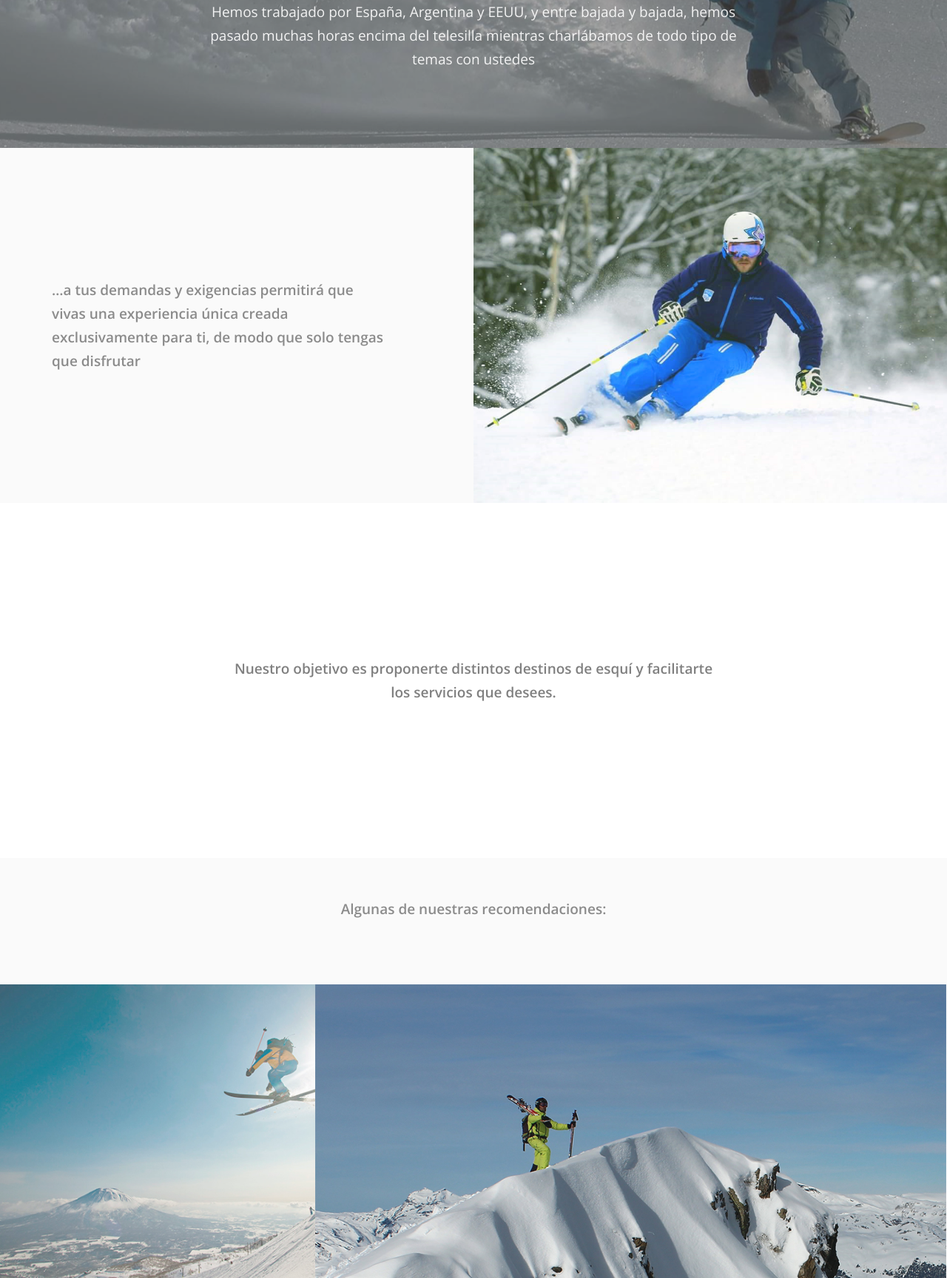
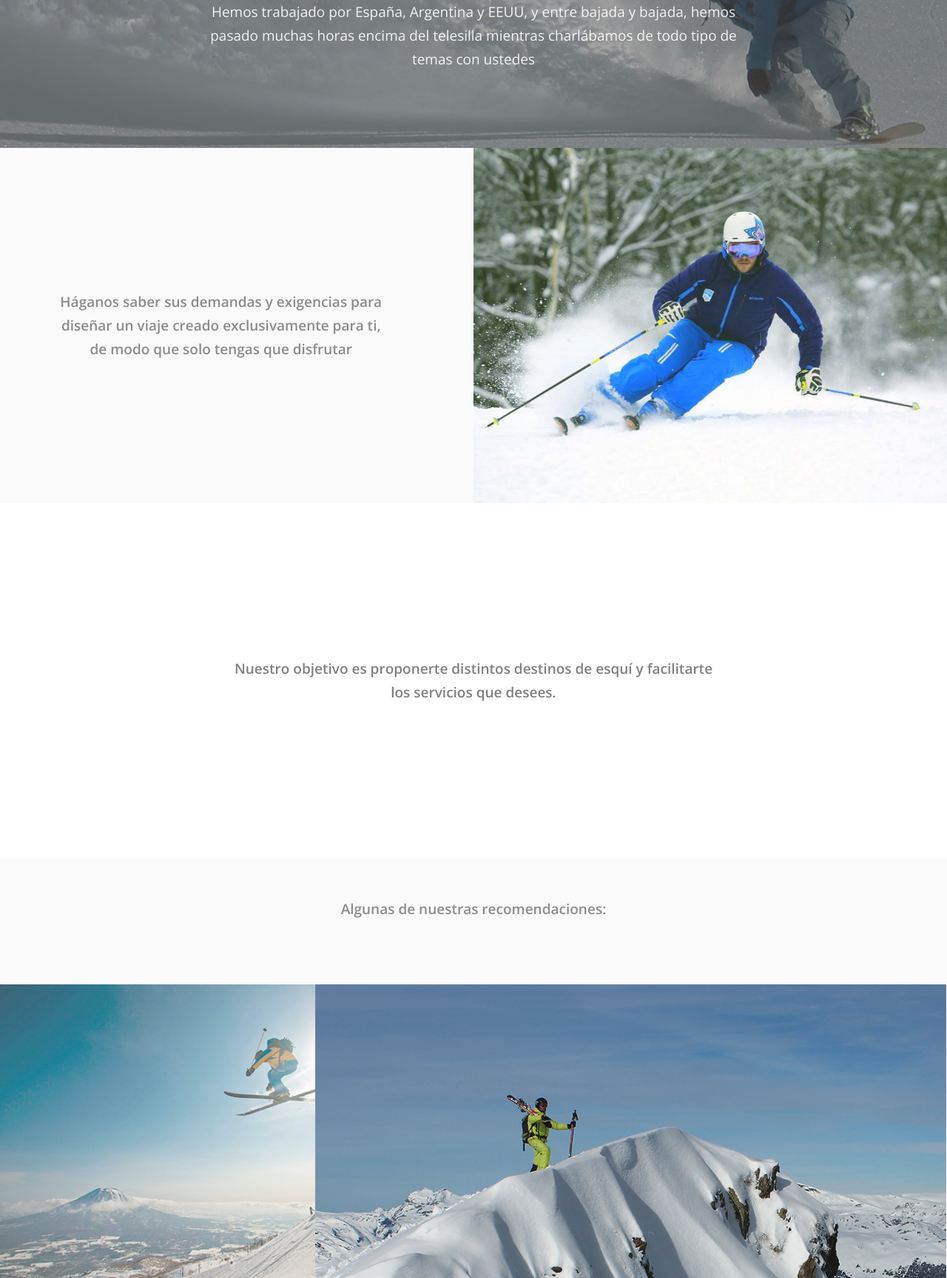
Before and after one commit to astornauta/skirience, a PHP site: page /quienessomos.php in a window 1280 px wide. Shown: the part 326-2054 px from the top of the page at 74% size. Run offline with PHP 8.4, Linux system fonts and the light colour scheme; some web fonts are replaced.

Commit message:
Center text

```diff
--- a/quienessomos.php
+++ b/quienessomos.php
@@ -6,7 +6,7 @@
             include("nav.html");
         ?>
         <div class="main-container">
-            <section class="text-center imagebg section--ken-burns text-left-sm" data-overlay="4">
+            <section class="text-center imagebg section--ken-burns" data-overlay="4">
                 <div class="background-image-holder"> <img alt="background" src="img/Quienes_BG.jpg"> </div>
                 <div class="container">
                     <div class="row">
@@ -17,19 +17,19 @@
                     </div>
                 </div>
             </section>
-            <section class="imageblock switchable height-60 text-left-sm switchable--switch bg--ski">
+            <section class="imageblock switchable height-60 switchable--switch bg--ski">
                 <div class="imageblock__content col-md-6 col-sm-4 pos-right">
                     <div class="background-image-holder"> <img alt="image" src="img/Block_quienes.jpg"> </div>
                 </div>
                 <div class="container pos-vertical-center">
                     <div class="row">
                         <div class="col-md-5 col-sm-7">
-                            <p class="lead"><b>…a tus demandas y exigencias permitirá que vivas una experiencia única creada exclusivamente para ti, de modo que solo tengas que disfrutar</b></p>
+                            <p class="lead text-center"><b>Háganos saber sus demandas y exigencias para diseñar un viaje creado exclusivamente para ti, de modo que solo tengas que disfrutar</b></p>
                         </div>
                     </div>
                 </div>
             </section>
-            <section class="cover height-60 text-center text-left-sm">
+            <section class="cover height-60 text-center">
                 <div class="container pos-vertical-center">
                     <div class="row">
                         <div class="col-sm-8 col-md-7">
@@ -38,7 +38,7 @@
                     </div>
                 </div>
             </section>
-            <section class="cover text-center text-left-sm space--sm bg--ski">
+            <section class="cover text-center space--sm bg--ski">
                 <div class="container pos-vertical-center">
                     <div class="row">
                         <div class="col-sm-8 col-md-7">
@@ -89,18 +89,6 @@
                         <div class="masonry__item col-md-4 col-sm-6 col-xs-12 filter-digital" data-masonry-filter="Digital">
                             <div class="project-thumb hover-element height-50">
                                 <div class="hover-element__initial">
-                                    <div class="background-image-holder"> <img alt="background" src="img/Telluride.jpg"> </div>
-                                </div>
-                                <div class="hover-element__reveal" data-overlay="9">
-                                    <div class="project-thumb__title">
-                                        <h5>EEUU, Telluride</h5>
-                                    </div>
-                                </div>
-                            </div>
-                        </div>
-                        <div class="masonry__item col-md-4 col-sm-6 col-xs-12 filter-digital" data-masonry-filter="Digital">
-                            <div class="project-thumb hover-element height-50">
-                                <div class="hover-element__initial">
                                     <div class="background-image-holder"> <img alt="background" src="img/las_lenas.jpg"> </div>
                                 </div>
                                 <div class="hover-element__reveal" data-overlay="9">
@@ -110,38 +98,14 @@
                                 </div>
                             </div>
                         </div>
-                        <div class="masonry__item col-md-8 col-sm-6 col-xs-12 filter-digital" data-masonry-filter="Digital">
-                            <div class="project-thumb hover-element height-50">
-                                <div class="hover-element__initial">
-                                    <div class="background-image-holder"> <img alt="background" src="img/Vail.jpg"> </div>
-                                </div>
-                                <div class="hover-element__reveal" data-overlay="9">
-                                    <div class="project-thumb__title">
-                                        <h5>EEUU, Vail</h5>
-                                    </div>
-                                </div>
-                            </div>
-                        </div>
-                        <div class="masonry__item col-md-8 col-sm-6 col-xs-12 filter-digital" data-masonry-filter="Digital">
+                        <div class="masonry__item col-md-12 col-sm-12 col-xs-12 filter-digital" data-masonry-filter="Digital">
                             <div class="project-thumb hover-element height-50">
                                 <div class="hover-element__initial">
                                     <div class="background-image-holder"> <img alt="background" src="img/chapelco.jpg"> </div>
                                 </div>
                                 <div class="hover-element__reveal" data-overlay="9">
                                     <div class="project-thumb__title">
-                                        <h5>Argentina, Chapelco</h5>
-                                    </div>
-                                </div>
-                            </div>
-                        </div>
-                        <div class="masonry__item col-md-4 col-sm-6 col-xs-12 filter-digital" data-masonry-filter="Digital">
-                            <div class="project-thumb hover-element height-50">
-                                <div class="hover-element__initial">
-                                    <div class="background-image-holder"> <img alt="background" src="img/San_Martin.jpg"> </div>
-                                </div>
-                                <div class="hover-element__reveal" data-overlay="9">
-                                    <div class="project-thumb__title">
-                                        <h5>Argentina, San Martin de los Andes</h5>
+                                        <h5>Chapelco, San Martin de lo Andes</h5>
                                     </div>
                                 </div>
                             </div>
@@ -149,7 +113,7 @@
                     </div>
                 </div>
             </section>
-            <section class="cover height-70 imagebg text-center text-left-sm image--light" data-overlay="4">
+            <section class="cover height-70 imagebg text-center image--light" data-overlay="4">
                 <div class="background-image-holder"> <img alt="background" src=""> </div>
                 <div class="container pos-vertical-center">
                     <div class="row">
```
Also changed, not shown: index.php (+4 -4 lines).
